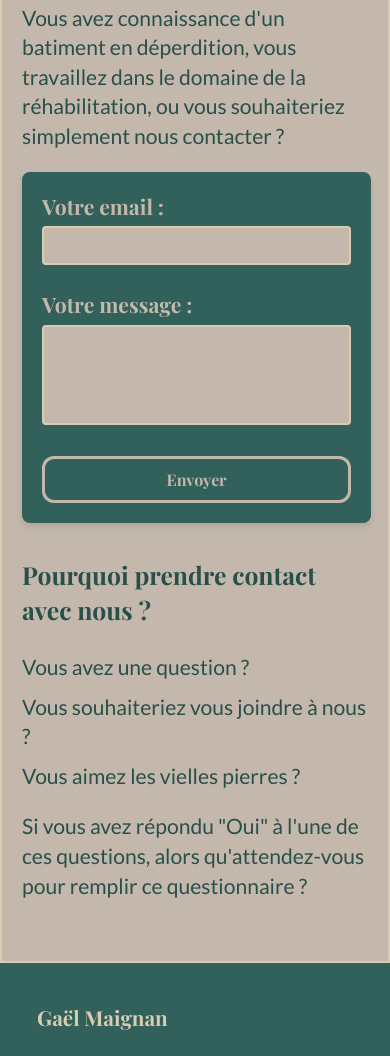
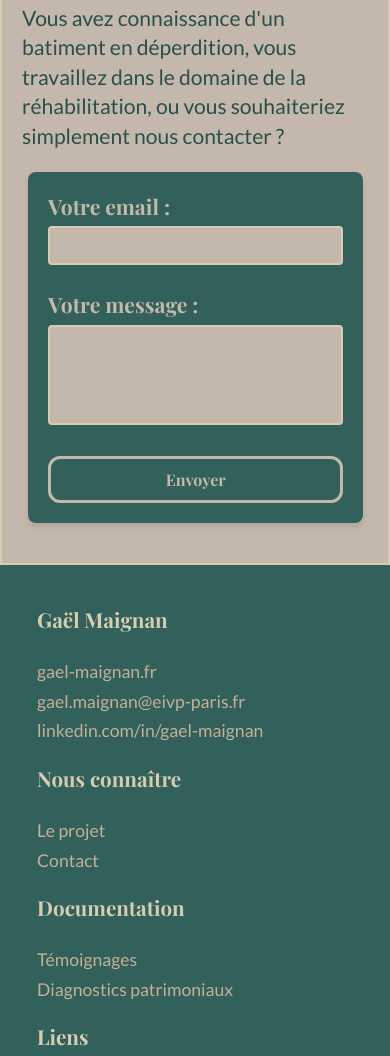
Before and after one commit to gael-mgn/patrimoine, a plain HTML site: page articles/about.html in a window 390 px wide. Shown: the part 3643-4699 px from the top of the page. Drawn offline with nearby package versions, Linux system fonts and the light colour scheme.

Commit message:
Add files via upload

```diff
--- a/articles/about.html
+++ b/articles/about.html
@@ -103,7 +103,7 @@ Ce projet a pour mission de mettre en lumière ces lieux en péril, de sensibili
   <button type="submit">Envoyer</button>
 </form>
 </div>
-<div class="enfant">
+<div class="enfant extra-contact">
 
 
 <h3>Pourquoi prendre contact avec nous ?</h3>
--- a/style/main.css
+++ b/style/main.css
@@ -280,7 +280,6 @@ section {
 .article h3 {
     font-size: 1.2em;
     margin: 15px 0 10px;
-    color: #333;
 }
 
 
@@ -523,8 +522,11 @@ form {
 
 @media (max-width: 768px) {
     form {
-        width: 89%;
+        width: 85%;
         margin: auto;
+    }
+    .extra-contact {
+        display: none;
     }
 }
 
@@ -560,7 +562,6 @@ textarea {
 button {
     width: 100%;
     padding: 10px;
-    border: none;
     border-radius: 12px;
     font-family: inherit;
     background-color: transparent;
```
Also changed, not shown: index.html (+1 -1 lines).
